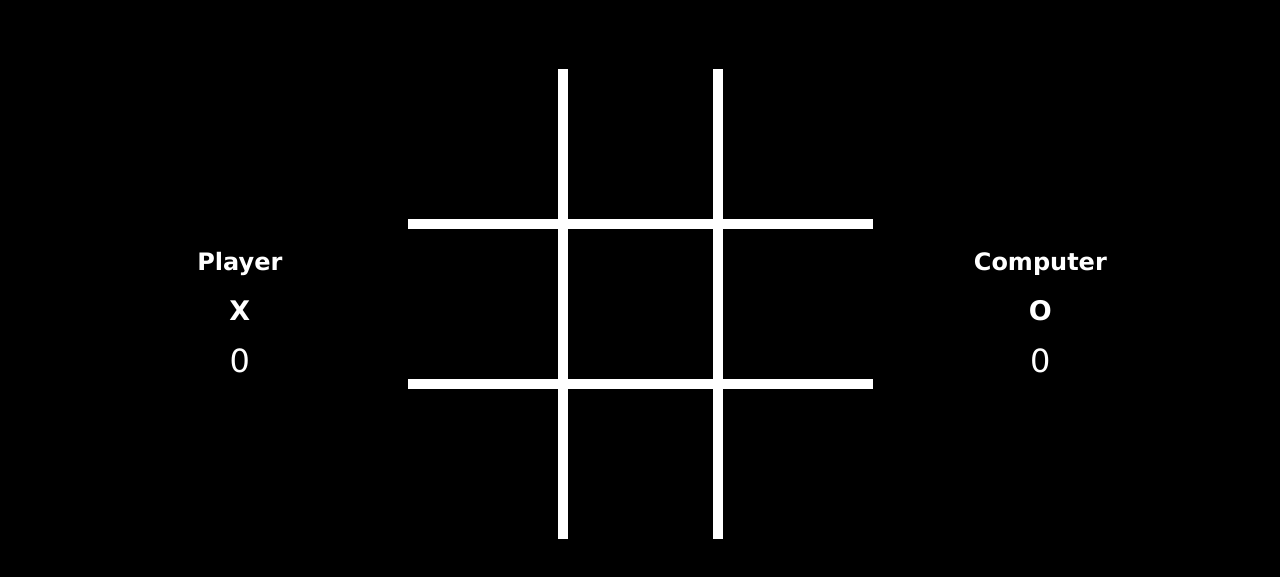
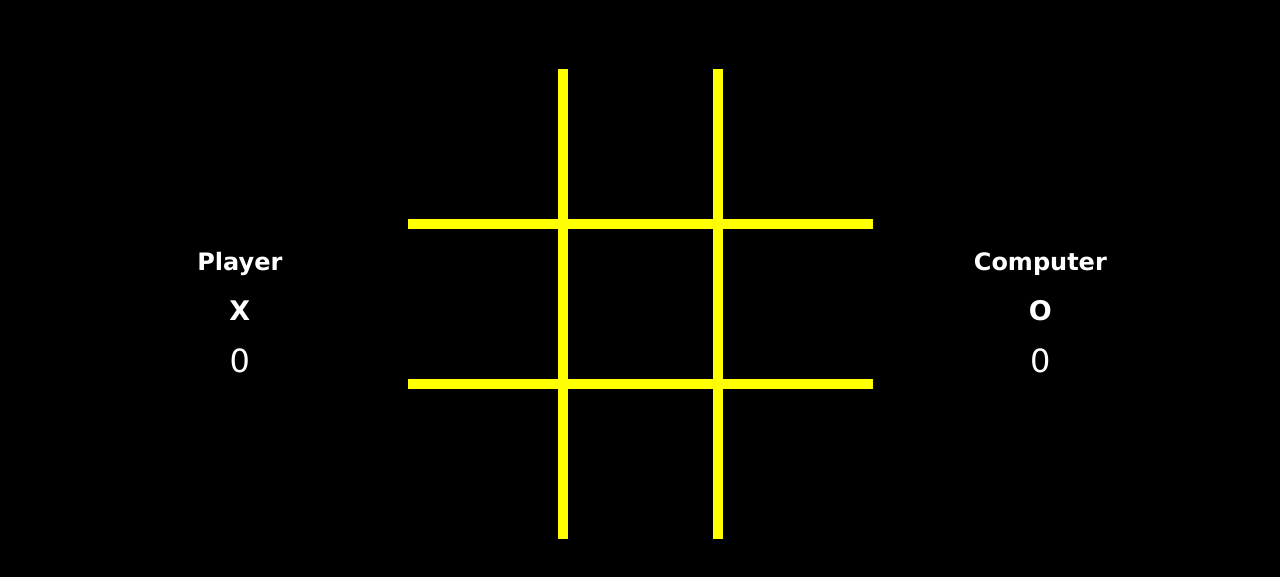
Before and after one commit to mukwevhom/girlcode-git, a plain HTML site: page index.html in a window 1280 px wide. Shown: the part 41-618 px from the top of the page. Drawn offline with Linux system fonts and the light colour scheme.

Commit message:
Change Grid Color to yellow

```diff
--- a/style.css
+++ b/style.css
@@ -61,7 +61,7 @@ body {
 
 .game-board .square {
     height: 150px;
-    border: 5px solid #fff;
+    border: 5px solid yellow;
     position: relative;
     cursor: pointer;
 }
```
